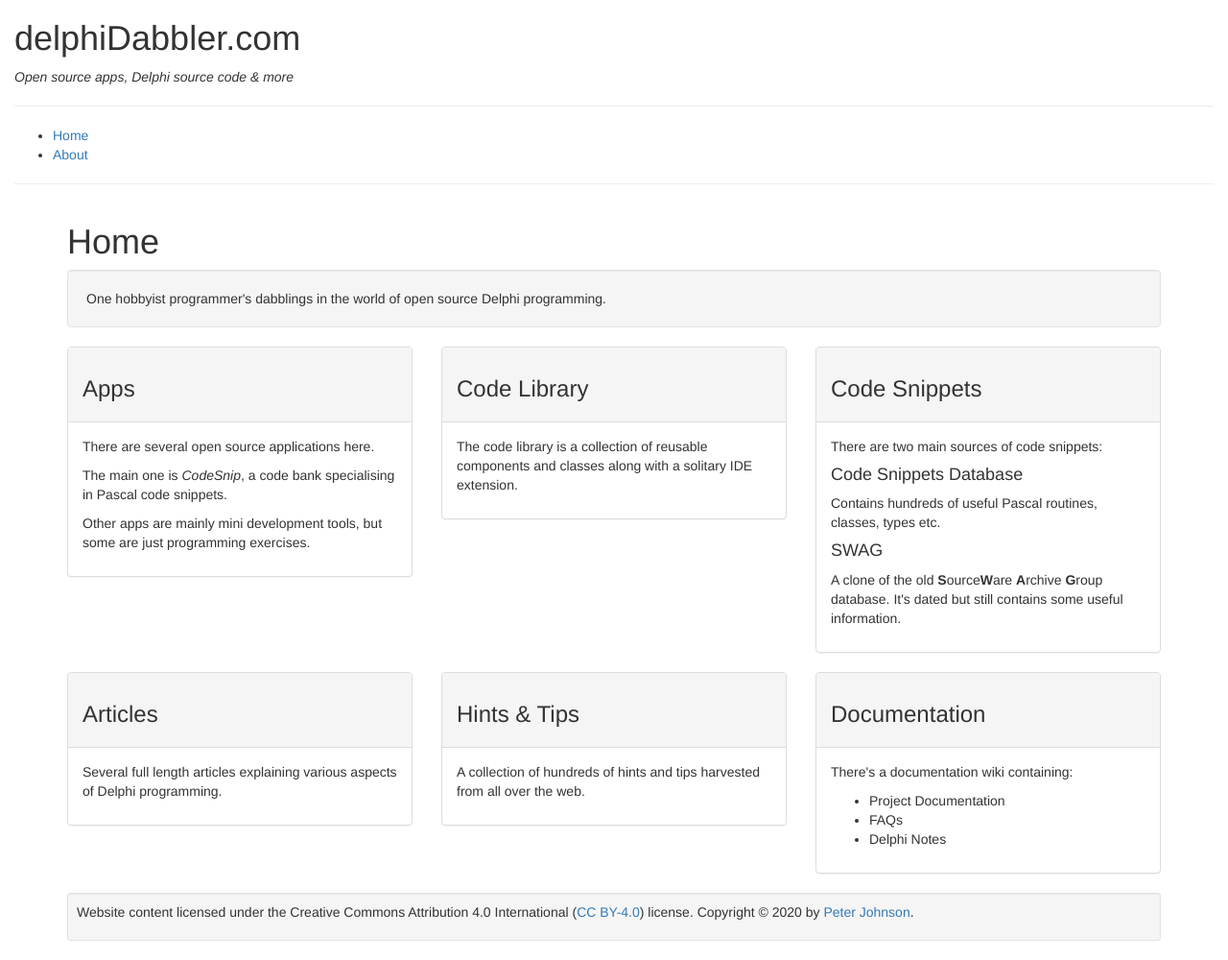
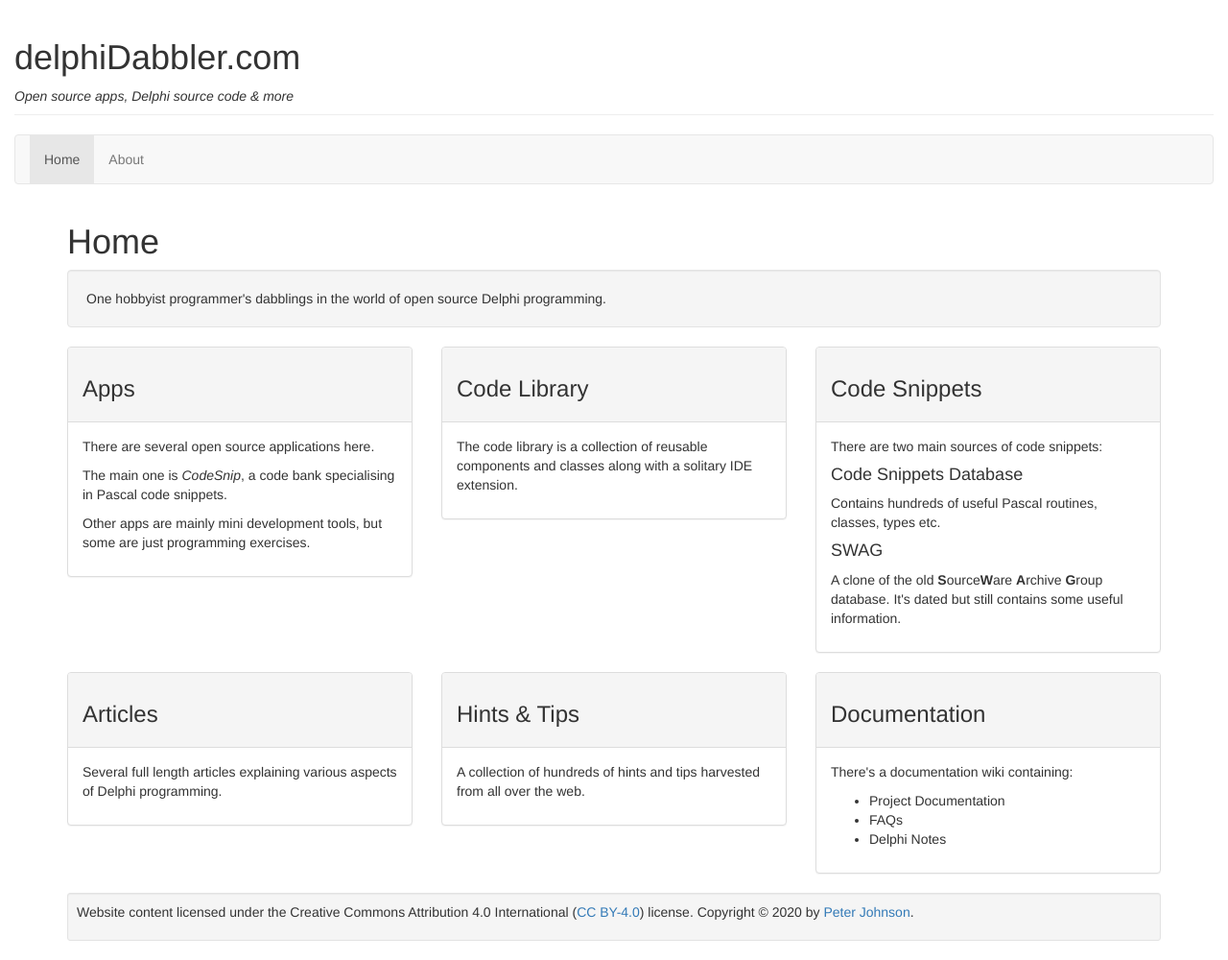
Before and after one commit to delphidabbler/delphidabbler.github.io, a Jekyll site: the page built from index.html, in a window 1280 px wide. Shown: the whole page at 96% size. Built offline with Jekyll 4.4.1, drawn with Linux system fonts in a browser that asks for light colours; nearby versions of some CDN libraries.

Commit message:
Make bootstrap styled responsive page header and navigation

```diff
--- a/_includes/header.html
+++ b/_includes/header.html
@@ -1,5 +1,8 @@
-<div>
-  <h1>delphiDabbler.com</h1>
-  <p><em>Open source apps, Delphi source code &amp; more</em></p>
-  <hr>
+<div class="page-header hidden-xs">
+  <div>
+    <div>
+      <h1>{{ site.data.core.logo }}</h1>
+    </div>
+    <div><em>Open source apps, Delphi source code &amp; more</em></div>
+  </div>
 </div>
--- a/_includes/navigation.html
+++ b/_includes/navigation.html
@@ -1,11 +1,19 @@
-<nav>
-  <ul>
-    <li>
-      <a href="index.html">Home</a>
-    </li>
-    <li>
-      <a href="about.html">About</a>
-    </li>
-  </ul>
-  <hr>
+<nav class="navbar navbar-default" role="navigation">
+
+  <!-- Brand and toggle get grouped for better mobile display -->
+  <div class="navbar-header">
+    <button type="button" class="navbar-toggle" data-toggle="collapse" data-target="#navbar-toggle-collapse">
+      <span class="sr-only">Toggle navigation</span>
+      <span class="navbar-toggle-caption">Menu</span>
+    </button>
+    <span class="navbar-brand visible-xs-inline">{{ site.data.core.logo }}</span>
+  </div><!-- /.navbar-header -->
+
+  <!-- Collect the nav links, forms, and other content for toggling -->
+  <div class="collapse navbar-collapse" id="navbar-toggle-collapse">
+    <ul class="nav navbar-nav">
+      <li{% if page.url == site.data.core.homeLink %} class="active"{% endif %}><a href="{{ site.data.core.homeLink }}">Home</a></li>
+      <li{% if page.url == site.data.core.aboutLink %} class="active"{% endif %}><a href="{{ site.data.core.aboutLink }}">About</a></li>
+    </ul>
+  </div><!-- /.navbar-collapse -->
 </nav>
```
